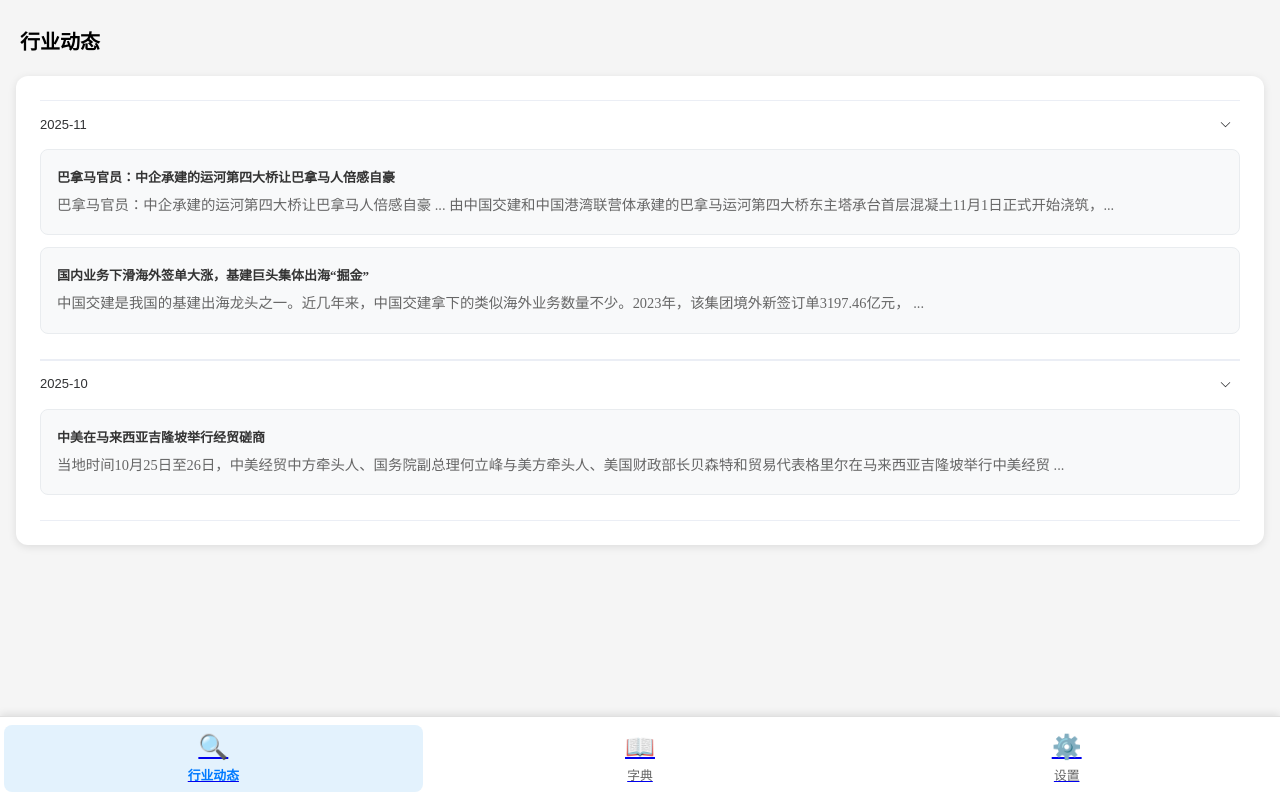
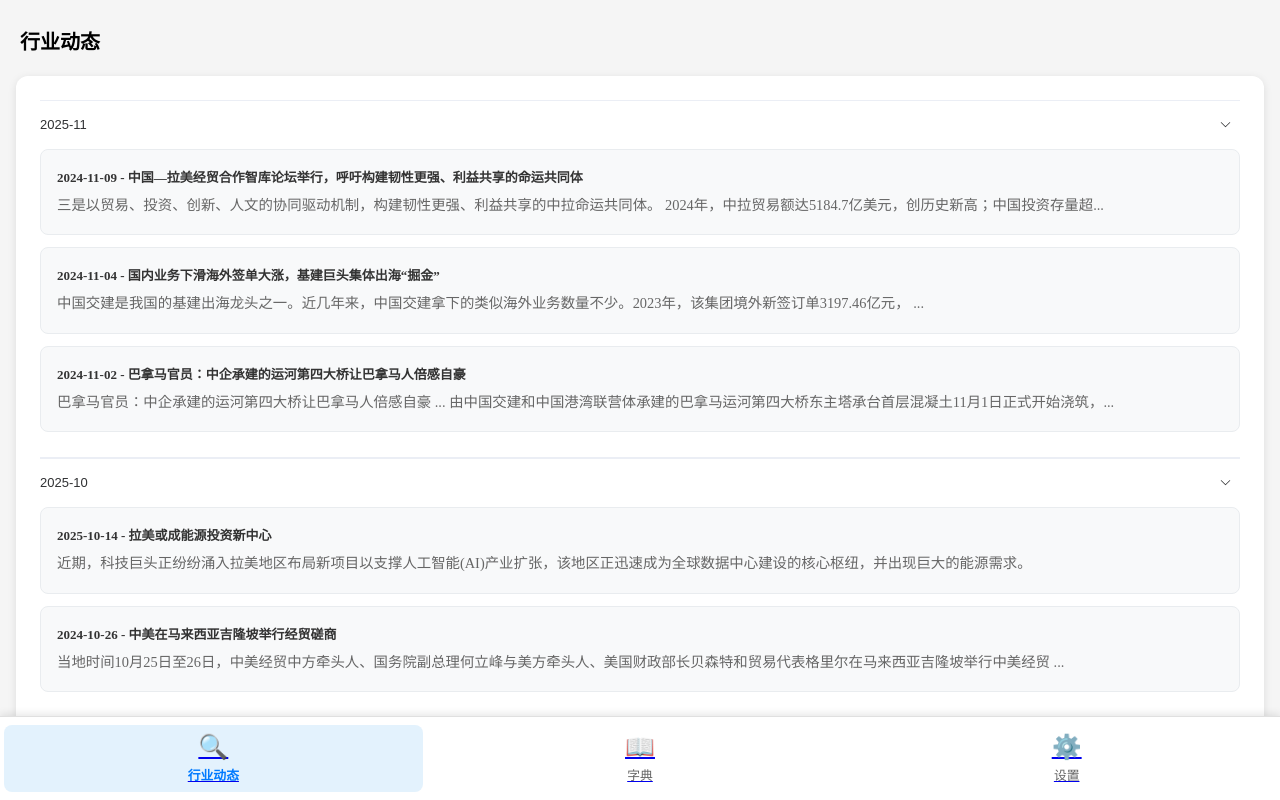
Before and after one commit to dingxyang/tauri2demo, a Vue app in the folder frontend/: page / in a window 1280 px wide. Built offline with nearby package versions, Linux system fonts and the light colour scheme.

Commit message:
fix:更新动态

```diff
--- a/frontend/src/pages/dictionary/index.vue
+++ b/frontend/src/pages/dictionary/index.vue
@@ -81,7 +81,7 @@ import { aiClientManager } from '@/services/aiClientManager';
 const router = useRouter();
 const settingsStore = useSettingsStore();
 const userInput = ref('abajo');
-const markdownResult = ref("abrasión 翻译成中文");
+const markdownResult = ref("");
 const isLoading = ref(false);
 const streamingText = ref(""); // 存储流式输出的原始文本
 const useStreaming = ref(true); // 默认使用流式输出
--- a/frontend/src/pages/home/index.vue
+++ b/frontend/src/pages/home/index.vue
@@ -2,41 +2,20 @@
 import { ref } from "vue";
 import { useRouter } from "vue-router";
 import type { ListItem } from "../../types";
+import { NEWS_LIST } from "./new";
 
 const router = useRouter();
 
 // 文章列表数据
 // 加入月份维度，数据结构按月份分组
-const listItemsByMonth = ref<Record<string, ListItem[]>>({
-  "2025-11": [
-    {
-      id: 2,
-      title: '巴拿马官员：中企承建的运河第四大桥让巴拿马人倍感自豪',
-      description: '巴拿马官员：中企承建的运河第四大桥让巴拿马人倍感自豪 ... 由中国交建和中国港湾联营体承建的巴拿马运河第四大桥东主塔承台首层混凝土11月1日正式开始浇筑，...',
-      url: 'https://news.qq.com/rain/a/20251102A03SAY00',
-      publishTime: '2024-11-04'
-    },
-    {
-      id: 1,
-      title: '国内业务下滑海外签单大涨，基建巨头集体出海“掘金”',
-      description: '中国交建是我国的基建出海龙头之一。近几年来，中国交建拿下的类似海外业务数量不少。2023年，该集团境外新签订单3197.46亿元， ...',
-      url: 'https://cj.sina.com.cn/articles/view/1733360754/6750fc7202001e6u0',
-      publishTime: '2024-11-04'
-    }
-  ],
-  "2025-10": [
-    {
-      id: 1,
-      title: '中美在马来西亚吉隆坡举行经贸磋商',
-      description: '当地时间10月25日至26日，中美经贸中方牵头人、国务院副总理何立峰与美方牵头人、美国财政部长贝森特和贸易代表格里尔在马来西亚吉隆坡举行中美经贸 ...',
-      url: 'https://www.gov.cn/yaowen/liebiao/202510/content_7045727.htm',
-      publishTime: '2024-11-04'
-    },
-  ]
-});
+const listItemsByMonth = ref<Record<string, ListItem[]>>(NEWS_LIST);
 
-const activeNames = ref<string[]>(['2025-11', '2025-10']);
+const activeNames = ref<string[]>(['2025-11', '2025-10', '2025-08', '2025-06', '2025-04', '2024-12', '2024-09']);
 
+const handleChange = (val: string[]) => {
+  activeNames.value = val;
+  console.log(activeNames.value);
+}
 // 切换到详情页
 function goToDetail(item: ListItem) {
   router.push({
@@ -61,7 +40,7 @@ function goToDetail(item: ListItem) {
     <el-main class="main-content">
       <div class="list-container">
         <div v-for="month in Object.keys(listItemsByMonth)" :key="month">
-          <el-collapse v-model="activeNames">
+          <el-collapse  v-model="activeNames" @change="handleChange">
             <el-collapse-item :title="month" :name="month">
               <div class="list">
                 <div
@@ -70,7 +49,7 @@ function goToDetail(item: ListItem) {
                   class="list-item"
                   @click="goToDetail(item)"
                 >
-                  <div class="item-title">{{ item.title }}</div>
+                  <div class="item-title">{{ item.publishTime }} - {{ item.title }}</div>
                   <div class="item-description">{{ item.description }}</div>
                 </div>
               </div>
--- /dev/null
+++ b/frontend/src/pages/home/new.ts
@@ -0,0 +1,129 @@
+import { ListItem } from "@/types";
+
+
+const NEW_202511: ListItem[] = [
+    {
+      id: 3,
+      title:
+        "中国—拉美经贸合作智库论坛举行，呼吁构建韧性更强、利益共享的命运共同体",
+      description:
+        "三是以贸易、投资、创新、人文的协同驱动机制，构建韧性更强、利益共享的中拉命运共同体。 2024年，中拉贸易额达5184.7亿美元，创历史新高；中国投资存量超...",
+      url: "https://export.shobserver.com/baijiahao/html/1015072.html?sdkver=7d05c2f1",
+      publishTime: "2024-11-09",
+    },
+
+    {
+      id: 2,
+      title: "国内业务下滑海外签单大涨，基建巨头集体出海“掘金”",
+      description:
+        "中国交建是我国的基建出海龙头之一。近几年来，中国交建拿下的类似海外业务数量不少。2023年，该集团境外新签订单3197.46亿元， ...",
+      url: "https://cj.sina.com.cn/articles/view/1733360754/6750fc7202001e6u0",
+      publishTime: "2024-11-04",
+    },
+    {
+      id: 1,
+      title: "巴拿马官员：中企承建的运河第四大桥让巴拿马人倍感自豪",
+      description:
+        "巴拿马官员：中企承建的运河第四大桥让巴拿马人倍感自豪 ... 由中国交建和中国港湾联营体承建的巴拿马运河第四大桥东主塔承台首层混凝土11月1日正式开始浇筑，...",
+      url: "https://news.qq.com/rain/a/20251102A03SAY00",
+      publishTime: "2024-11-02",
+    },
+]
+
+const NEW_202510: ListItem[] = [
+    {
+        id: 2,
+        title: "拉美或成能源投资新中心",
+        description:
+          "近期，科技巨头正纷纷涌入拉美地区布局新项目以支撑人工智能(AI)产业扩张，该地区正迅速成为全球数据中心建设的核心枢纽，并出现巨大的能源需求。",
+        url: "https://mbd.baidu.com/newspage/data/landingsuper?rs=2840347119&ruk=2mtK75Ab0widUGHr6-6B1g&urlext=%7B%22cuid%22%3A%22_uSWigu7Sa_ePSuw0iSxujajv80Havu1gi2raguav8l1uSixgaS9ajfeWP5gt3Row1EmA%22%7D&isBdboxFrom=1&pageType=1&sid_for_share=184103_4&context=%7B%22nid%22%3A%22news_9819054760675693359%22,%22sourceFrom%22%3A%22other%22%7D",
+        publishTime: "2025-10-14",
+      },
+      {
+        id: 1,
+        title: "中美在马来西亚吉隆坡举行经贸磋商",
+        description:
+          "当地时间10月25日至26日，中美经贸中方牵头人、国务院副总理何立峰与美方牵头人、美国财政部长贝森特和贸易代表格里尔在马来西亚吉隆坡举行中美经贸 ...",
+        url: "https://www.gov.cn/yaowen/liebiao/202510/content_7045727.htm",
+        publishTime: "2024-10-26",
+      },
+];
+
+const NEW_202508: ListItem[] = [
+  {
+    id: 2,
+    title: "铁建智利新签，拉美轨道交通规划规模逾千亿",
+    description: "8月25日，智利国家铁路公司与中国铁建智利公司、中铁二十二局、中国铁建电气化局联合体签约圣地亚哥—巴图科铁路项目地面段的施工合同。",
+    url: "https://news.goalfore.cn/latest/detail/90777.html",
+    publishTime: "2025-08-28",
+  },
+  {
+    id: 1,
+    title: "中国铁建智利铁路项目签约，拉美基建新篇章开启",
+    description:
+      "中国铁建在智利拿下24公里巴图科铁路大单，将采用中国电动车组打造拉美最大规模项目，年载客3500万次，实现30分钟通勤目标，既是技术输出的里程碑，也面临本地化运营的长期考验。",
+    url: "https://mbd.baidu.com/newspage/data/landingshare?context=%7B%22nid%22%3A%22news_8841920795403455787%22%2C%22sourceFrom%22%3A%22landingshare%22%7D&isBdboxFrom=1&pageType=1&rs=238246358&ruk=2mtK75Ab0widUGHr6-6B1g&sid_for_share=184103_4&urlext=%7B%22cuid%22%3A%22_uSWigu7Sa_ePSuw0iSxujajv80Havu1gi2raguav8l1uSixgaS9ajfeWP5gt3Row1EmA%22%7D",
+    publishTime: "2025-08-27",
+  },
+];
+
+const NEW_202506: ListItem[] = [
+  {
+    id: 1,
+    title: "1.7万亿！墨西哥全面开建，中企迎来千亿基建商机！",
+    description:
+      "2025年4月，墨西哥发布《2025-2030国家发展计划》（以下简称“发展计划”），聚焦经济转型、产业自主化、能源绿色化与社会福利改革，计划投资超千亿美元推进100项工程，重塑 ...",
+    url: "https://www.sohu.com/a/903967520_122440275",
+    publishTime: "2025-06-13",
+  },
+];
+
+const NEW_202504: ListItem[] = [
+  {
+    id: 1,
+    title: "中国基建军团亮剑拉美！多国巨头逐鹿巴西海底隧道工程项目 ",
+    description:
+      "该项目计划在圣保罗沿海城市桑托斯和瓜鲁雅之间建设一条全长1.5公里的海底隧道，其中隧道的870米长度位于水下。隧道的每个方向将设有三个车道，其中还包括一条专门用于轻轨 ...",
+    url: "https://www.sohu.com/a/883037735_121123915",
+    publishTime: "2025-04-12",
+  },
+];
+
+const NEW_202412: ListItem[] = [
+    {
+        id: 2,
+        title: "中国助力拉美基础设施不断完善",
+        description:
+          "基础设施建设项目不仅直接带动了当地相关产业发展，创造了大量就业机会，增加了当地居民的收入，也改善了当地的投资环境，吸引了更多外资涌入。二是推动区域 ...",
+        url: "http://finance.people.com.cn/BIG5/n1/2024/1212/c1004-40380207.html",
+        publishTime: "2024-12-12",
+      },
+      {
+        id: 1,
+        title: "拉美基础设施建设风险与机遇并存",
+        description:
+          "中国港湾、四航局联营体承建的秘鲁钱凯港项目是秘鲁在建规模最大的多功能综合性港口工程，建设内容包括4个码头泊位、防波堤、堆场、沙滩防护和综合办公区等。图为...",
+        url: "https://www.goalfore.cn/a/5398.html",
+        publishTime: "2024-12-04",
+      },
+];
+
+const NEW_202409: ListItem[] = [
+  {
+    id: 1,
+    title: "拉美基建市场特点与“走出去”企业应对策略",
+    description:
+      "近十年，中拉在基础设施领域的合作规模不断扩大，越来越多的中国基建企业在拉美国家设立分支机构，参与到当地交通、水利灌溉、电力、房建等领域的工程项目投资与建...",
+    url: "https://news.goalfore.cn/a/5312.html",
+    publishTime: "2024-09-13",
+  },
+];
+export const NEWS_LIST: Record<string, ListItem[]> = {
+  "2025-11": NEW_202511,
+  "2025-10": NEW_202510,
+  "2025-08": NEW_202508,
+  "2025-06": NEW_202506,
+  "2025-04": NEW_202504,
+  "2024-12": NEW_202412,
+  "2024-09": NEW_202409,
+};
--- a/frontend/src/pages/settings/index.vue
+++ b/frontend/src/pages/settings/index.vue
@@ -1,6 +1,6 @@
 <!-- 系统设置页面，支持设置 OpenAI proxy url 和 api key -->
 <script setup lang="ts">
-import { computed, ref, watch, nextTick, onMounted } from "vue";
+import { computed, ref, watch, onMounted } from "vue";
 import {
   ElInput,
   ElForm,
@@ -11,7 +11,6 @@ import {
   ElOption,
   ElSwitch,
   ElCard,
-  ElDivider,
   FormRules,
 } from "element-plus";
 import { useSettingsStore } from "@/stores/settings";
@@ -21,7 +20,6 @@ import {
   OPENAI_BASE_URL,
   DEEPSEEK_BASE_URL,
 } from "@/utils/constant";
-import { CloseBold } from "@element-plus/icons-vue";
 import { isMobile } from "@/utils/os";
 import { providers } from "@/utils/constant/providers";
 import {
@@ -98,10 +96,6 @@ watch(
   },
   { deep: true }
 );
-
-const goToDictionary = () => {
-  router.push("/dictionary");
-};
 
 // 查询可用模型列表
 const queryModels = async (
@@ -255,7 +249,6 @@ onMounted(() => {
   <el-container class="settings-container">
     <el-header class="settings-header">
       <div class="page-title">{{ $t("settings.title") }}</div>
-      <el-icon @click="goToDictionary"><CloseBold /></el-icon>
     </el-header>
     <el-main class="settings-main">
       <!-- 火山引擎 -->
```
Also changed, not shown: 1 other file (tests, documents, lock files or other folders).
